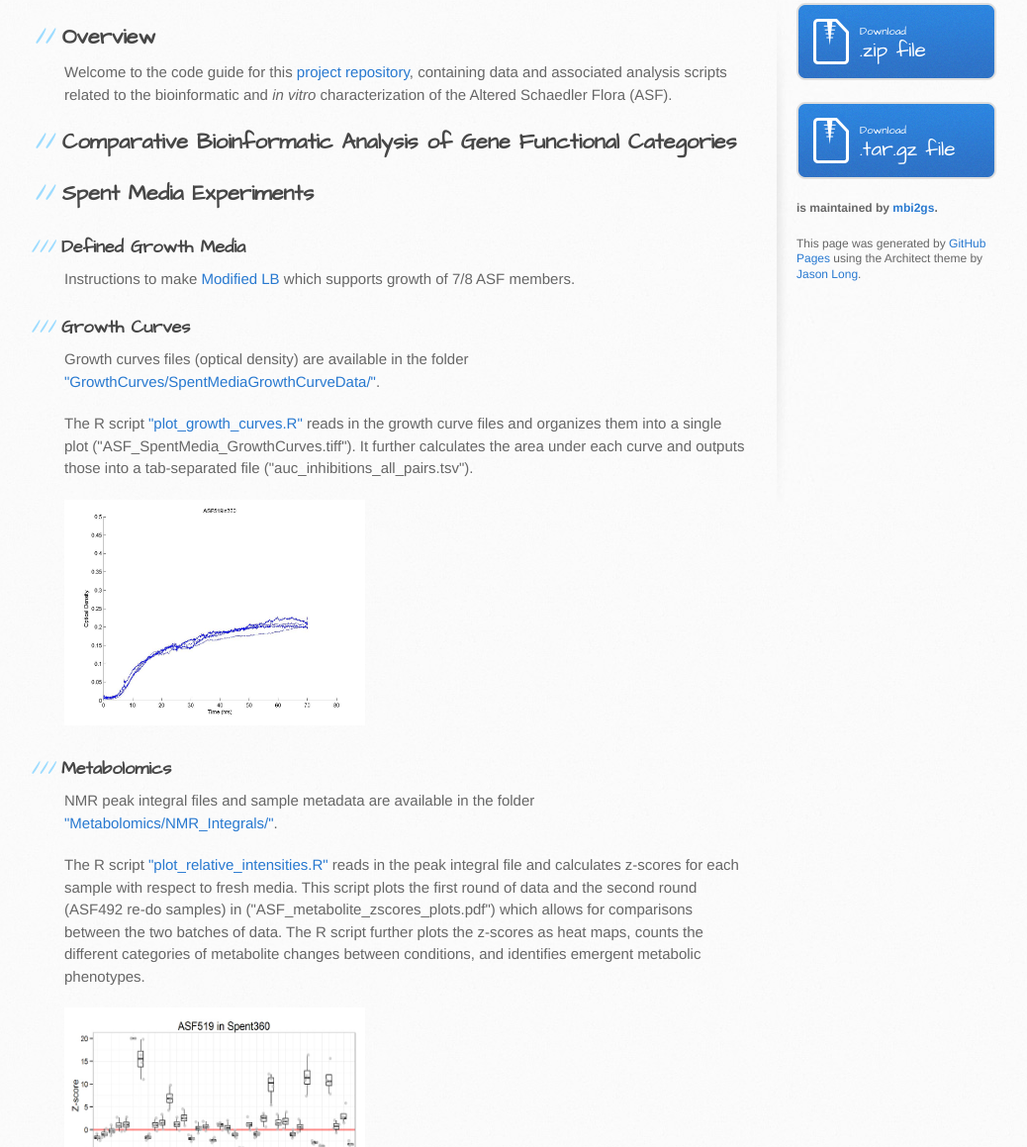
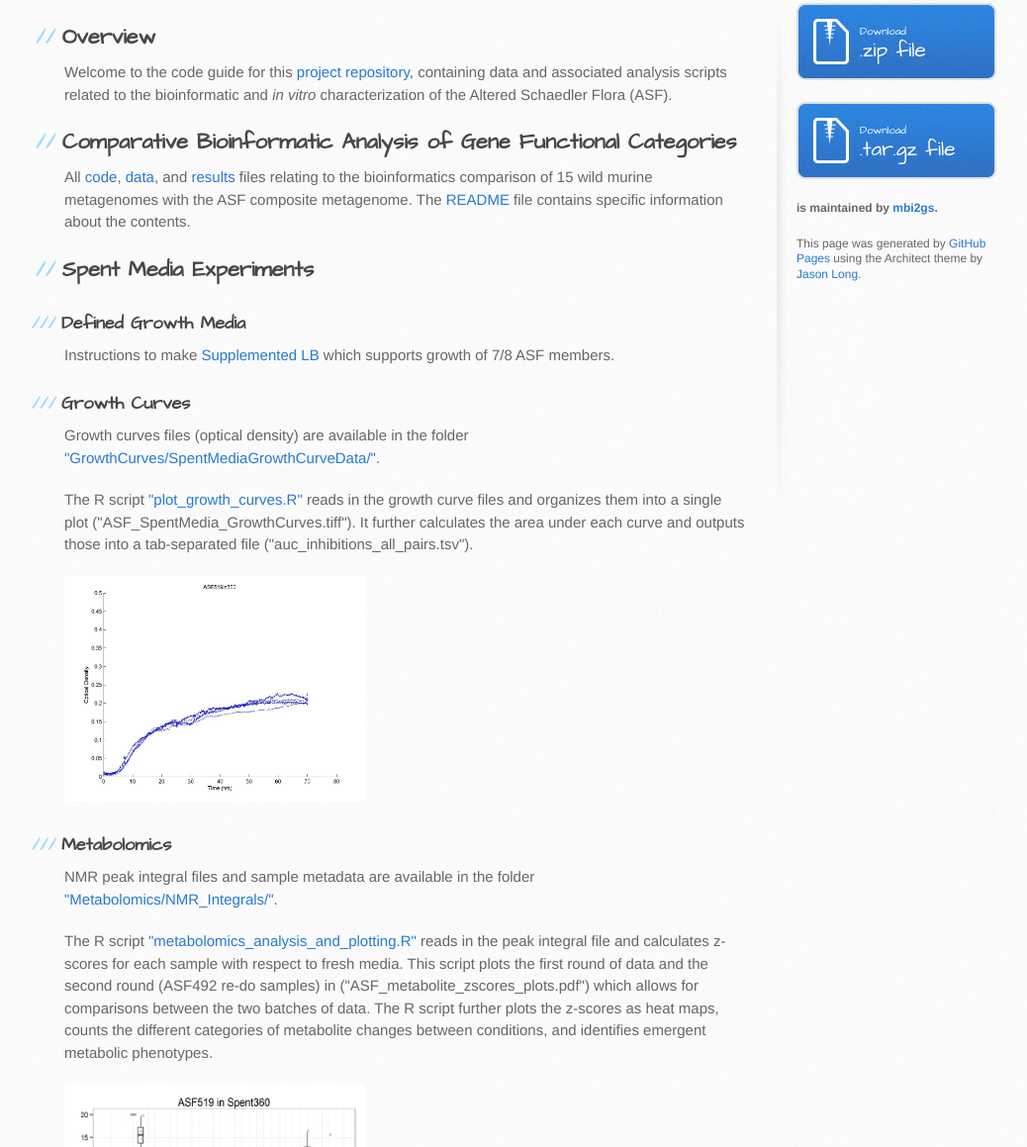
Before and after one commit to mbi2gs/asf_characterization, a plain HTML site: page index.html in a window 1280 px wide. Shown: the part 204-1363 px from the top of the page at 99% size, without its empty margins (105-1143 px from the left). Drawn offline with Linux system fonts and the light colour scheme.

Commit message:
Updated page with description of bioinformatics

```diff
--- a/index.html
+++ b/index.html
@@ -36,12 +36,20 @@ to the bioinformatic and <em>in vitro</em> characterization of the Altered
 Schaedler Flora (ASF).</p>
 
 <h2>Comparative Bioinformatic Analysis of Gene Functional Categories</h2>
+<p>All
+<a href="https://github.com/mbi2gs/asf_characterization/tree/master/AnnotationAndMetagenomics/bin" target="_blank">code</a>,
+<a href="https://github.com/mbi2gs/asf_characterization/tree/master/AnnotationAndMetagenomics/data/phylum_nogs" target="_blank">data</a>, and
+<a href="https://github.com/mbi2gs/asf_characterization/tree/master/AnnotationAndMetagenomics/results" target="_blank">results</a>
+files relating to the bioinformatics comparison of 15 wild murine metagenomes with the ASF composite metagenome. The
+<a href="https://github.com/mbi2gs/asf_characterization/blob/master/AnnotationAndMetagenomics/README.md" target="_blank">README</a>
+file contains specific information about the contents.
+</p>
 
 <h2>Spent Media Experiments</h2>
 <h3>Defined Growth Media</h3>
 <p>Instructions to make
-	<a href="https://github.com/mbi2gs/asf_characterization/blob/master/ModifiedLBMedia/Modified_LB_media_for_ASF_studies.docx" target="_blank">
-Modified LB</a> which supports growth of 7/8 ASF members.</p>
+	<a href="https://github.com/mbi2gs/asf_characterization/blob/master/SupplementedLBMedia/Supplemented_LB_media_for_ASF_studies.docx" target="_blank">
+Supplemented LB</a> which supports growth of 7/8 ASF members.</p>
 
 <h3>Growth Curves</h3>
 <p>Growth curves files (optical density) are available in the folder
@@ -59,8 +67,8 @@ It further calculates the area under each curve and outputs those into a tab-sep
 	<a href="https://github.com/mbi2gs/asf_characterization/tree/master/Metabolomics/NMR_Integrals" target="_blank">
 "Metabolomics/NMR_Integrals/"</a>.</p>
 <p>The R script
-	<a href="https://github.com/mbi2gs/asf_characterization/blob/master/Metabolomics/plot_relative_intensities.R" target="_blank">
-"plot_relative_intensities.R"</a> reads in the peak integral file and calculates z-scores for each sample with respect to fresh media.
+	<a href="https://github.com/mbi2gs/asf_characterization/blob/master/Metabolomics/metabolomics_analysis_and_plotting.R" target="_blank">
+"metabolomics_analysis_and_plotting.R"</a> reads in the peak integral file and calculates z-scores for each sample with respect to fresh media.
 This script plots the first round of data and the second round (ASF492 re-do samples) in ("ASF_metabolite_zscores_plots.pdf") which
 allows for comparisons between the two batches of data. The R script further plots the z-scores as heat maps, counts the
 different categories of metabolite changes between conditions, and identifies emergent metabolic phenotypes.</p>
```
